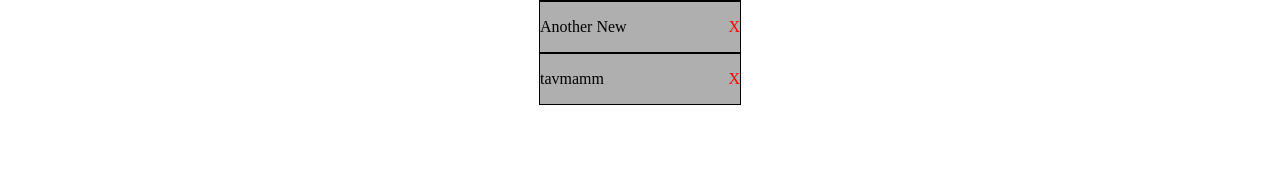
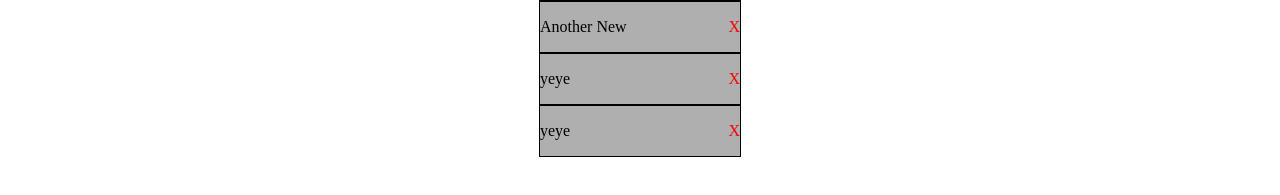
Before and after one commit to Riiduu/lana-cos-vue, a Vue app: page /admin in a window 1280 px wide. Shown: the part 587-782 px from the top of the page. Built offline with nearby package versions, Linux system fonts and the light colour scheme; a web font is replaced by a local one.

Commit message:
still stuck in database development part

```diff
--- a/package.json
+++ b/package.json
@@ -12,12 +12,14 @@
     "core-js": "^3.8.3",
     "express": "^4.18.2",
     "firebase-tools": "^11.9.0",
+    "node-polyfill-webpack-plugin": "^2.0.1",
     "node-sass": "^7.0.3",
     "sass-loader": "^13.2.0",
     "serve-static": "^1.15.0",
     "vue": "^3.2.45",
     "vue-router": "^4.0.3",
-    "vue2-google-maps": "^0.10.7"
+    "vue2-google-maps": "^0.10.7",
+    "webpack": "^5.75.0"
   },
   "devDependencies": {
     "@babel/core": "^7.12.16",
--- a/src/adminPanel/AdminPanel.vue
+++ b/src/adminPanel/AdminPanel.vue
@@ -20,7 +20,7 @@
               <input id="title-en" placeholder="Title" />
               <input id="text-en" placeholder="Text" />
               <input id="date-en" placeholder="Date" />
-              <button type="submit" @click="addEnNews">Post</button>
+              <button type="submit" @click="addEnNews()">Post</button>
             </form>
           </div>
           <div class="removeNewsSection">
@@ -58,17 +58,7 @@ export default {
   },
   methods: {
     addEnNews() {
-      let title = document.getElementById("title-en").value;
-      let text = document.getElementById("text-en").value;
-      let date = document.getElementById("date-en").value;
-
-      let enNew = {
-        title: title,
-        text: text,
-        date: date,
-      };
-
-      this.enNews.push(enNew);
+      var array;
     },
     addFiNews() {},
     deleteNews() {},
--- a/src/backend/enNews.json
+++ b/src/backend/enNews.json
@@ -17,5 +17,6 @@
     "text": "Here is something new because this section is for something new.",
     "date": "02/09/2022"
   },
-  { "id": 4, "title": "tavmamm", "text": "husbhgdfkhsdjbg", "date": "hsdbf" }
+  { "id": 4, "title": "yeye", "text": "tavmamm", "date": "28/06" },
+  { "id": 4, "title": "yeye", "text": "tavmamm", "date": "28/06" }
 ]
```
Also changed, not shown: src/backend/index.js (+14 -4 lines), src/backend/package.json (+16 -2 lines), 1 other file (tests, documents, lock files or other folders).
